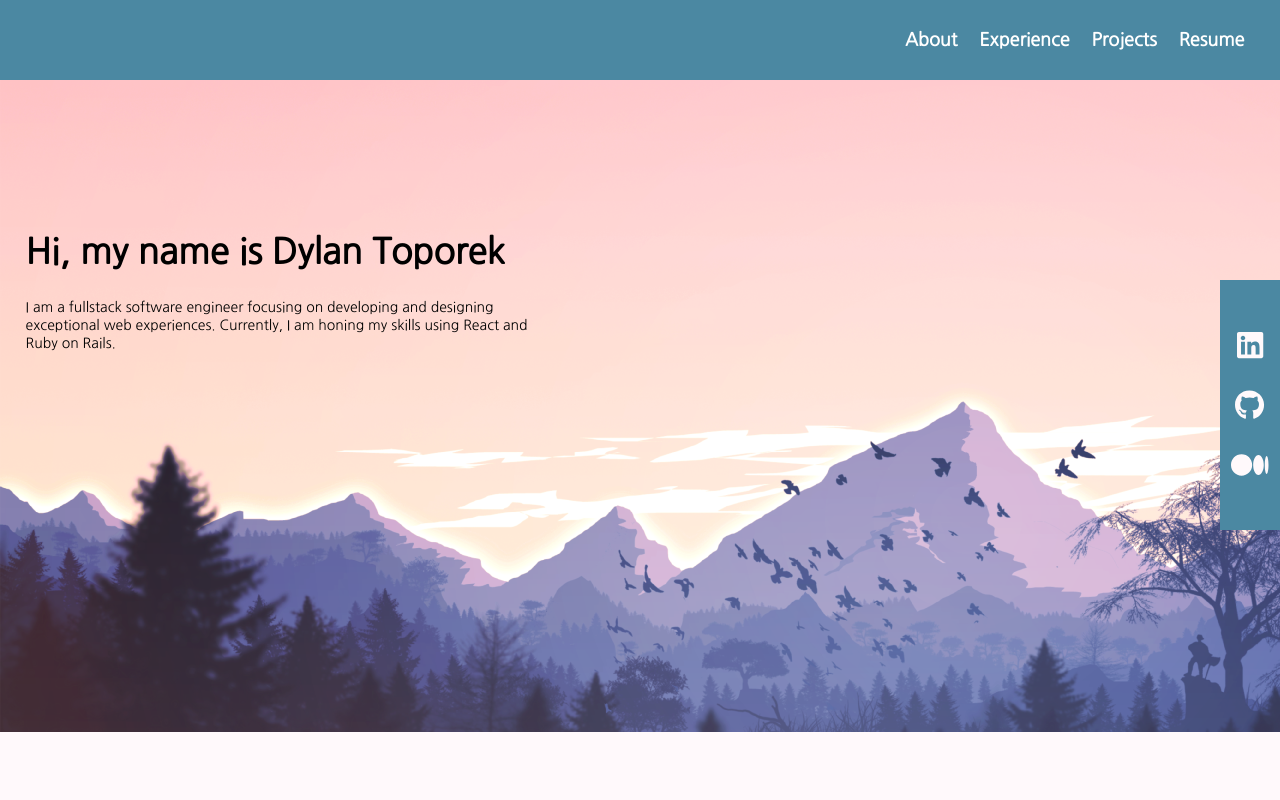
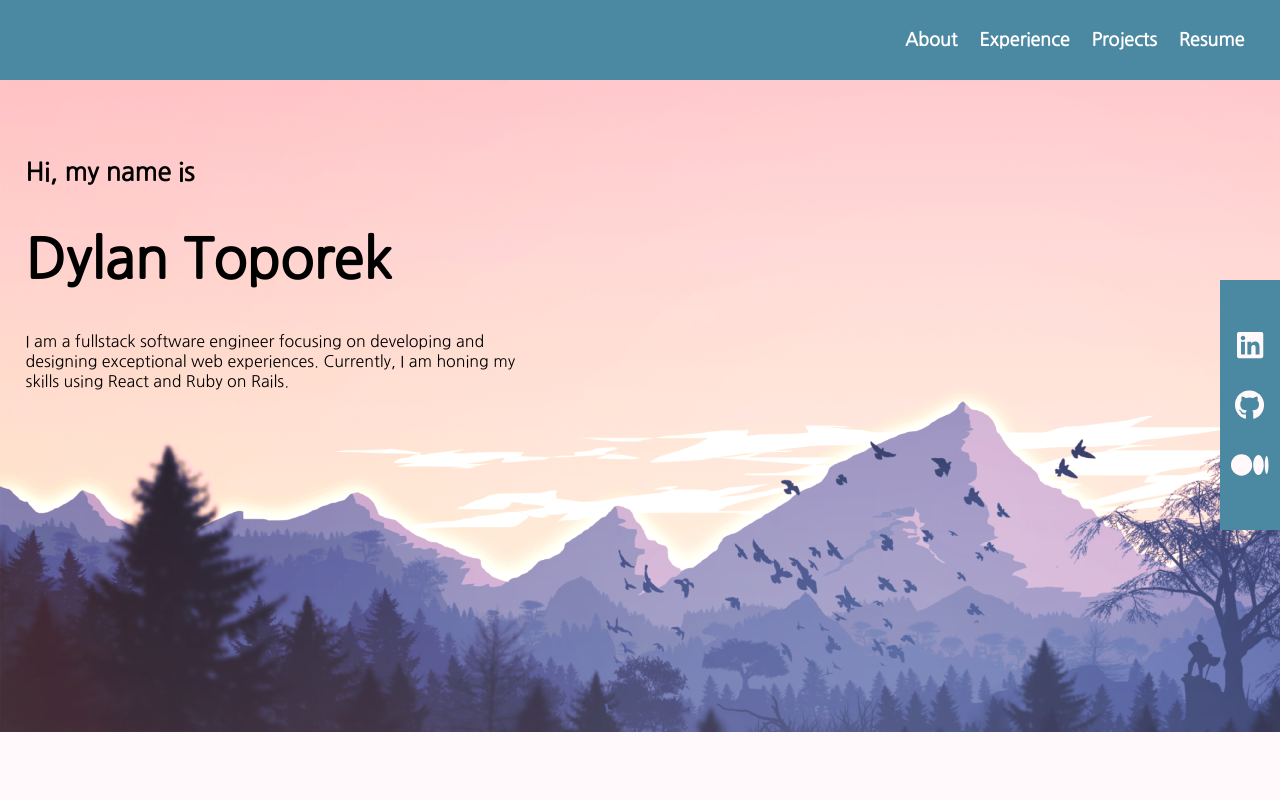
Before and after one commit to dylantoporek/portfolio-project, a React (Create React App) app: page / in a window 1280 px wide. Shown: the top 800 px of the page. Built offline with nearby package versions, Linux system fonts and the light colour scheme.

Commit message:
landing css updates

```diff
--- a/src/App.scss
+++ b/src/App.scss
@@ -1,9 +1,4 @@
 @import 'animate.css';
-
-
-
-
-
 
 
 
--- a/src/components/Home/Home.js
+++ b/src/components/Home/Home.js
@@ -102,7 +102,7 @@ function Home({}){
             <Landing/>
 
             <div id='home-about'>
-                <h3 className='section-title'>About me</h3>
+                <h3 className='section-title' id='about-title'>About me</h3>
                 <div id='home-about-container'>
 
                     <div id='home-about-text'>
--- a/src/components/Landing/Landing.js
+++ b/src/components/Landing/Landing.js
@@ -10,7 +10,8 @@ function Landing({}){
     return (
         <div id='landing-container'>
             <div id='intro-text'>
-                <h1>Hi, my name is Dylan Toporek</h1>
+                <h2>Hi, my name is</h2>
+                <h1>Dylan Toporek</h1>
                 <p>
                     I am a fullstack software engineer focusing on developing and designing exceptional web experiences. Currently, I am honing my skills using React and Ruby on Rails.
                 </p>
--- a/src/components/Landing/index.scss
+++ b/src/components/Landing/index.scss
@@ -14,16 +14,18 @@
     #intro-text{
         position: relative;
         padding-left: 2%;
-        top: 25%;
+        top: 15%;
         width: 80%;
         z-index: 5;
 
         h1{
-            font-size: 35px;
+            font-size: 55px;
         }
-
+        h2{
+            font-size: 25px;
+        }
         p{
-            font-size: 14px;
+            font-size: 16px;
             width: 50%;
             text-align:left;
         }
```
